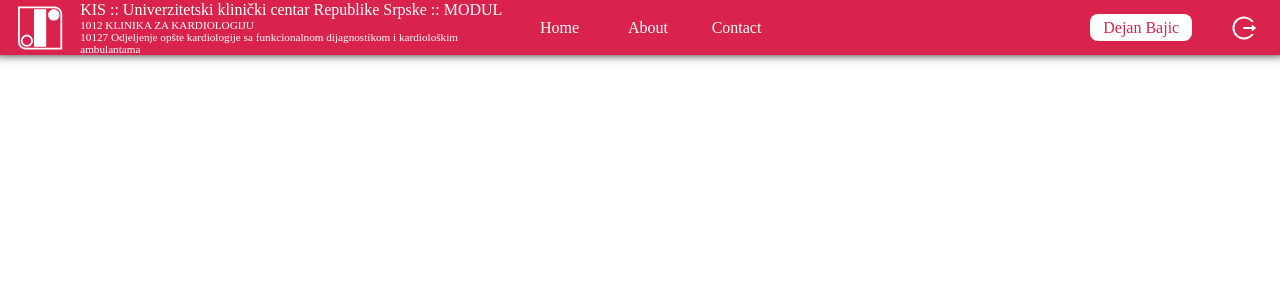
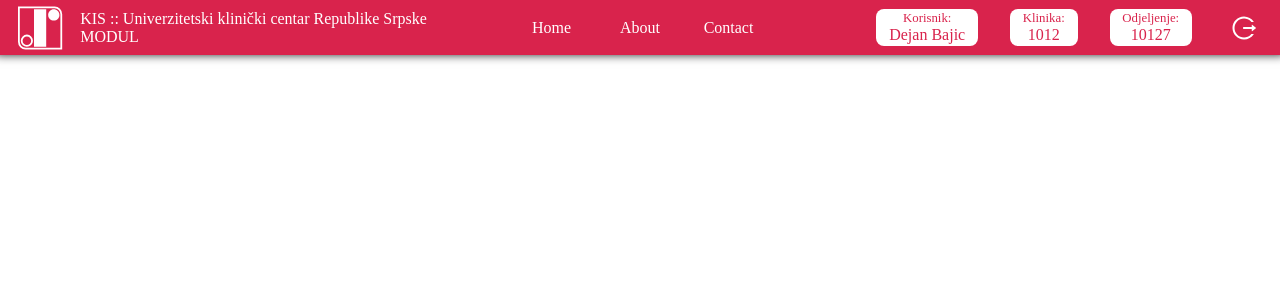
Before and after one commit to BlackAntZ/pocetna_postavka, a React (Vite) app: page / in a window 1280 px wide. Shown: the top 300 px of the page. Built offline with nearby package versions, Linux system fonts and the light colour scheme.

Commit message:
First commit

```diff
--- a/src/App.jsx
+++ b/src/App.jsx
@@ -1,8 +1,8 @@
 import Header from "./Header/Header.jsx";
-import Intro from "./Intro/Intro.jsx";
 import {useState} from "react";
 import {DeviceThemeContext} from "./store/device-theme-context.jsx";
 import { deviceType } from 'react-device-detect';
+import IntroAlt from "./Intro/IntroAlt.jsx";
 
 function App() {
   const [tema, setTema] = useState("light");
@@ -16,7 +16,8 @@ function App() {
 
   return (
     <DeviceThemeContext.Provider value={{deviceType: deviceType, theme: tema, setTheme: setTheme}}>
-      <Intro/>
+      <IntroAlt/>
+      {/*<Intro />*/}
 
       <Header otvoriProfil={otvoriProfil} setOtvoriProfil={setOtvoriProfil}/>
 
--- a/src/Header/Header.jsx
+++ b/src/Header/Header.jsx
@@ -5,6 +5,7 @@ import ProfileDrawer from "./ProfileDrawer.jsx";
 import PropTypes from "prop-types";
 import {LogoutOutlined, MenuOutlined} from "@ant-design/icons";
 import {DeviceThemeContext} from "../store/device-theme-context.jsx";
+import {Tooltip} from "antd";
 
 const Header = ({otvoriProfil, setOtvoriProfil}) => {
   const prviLink = useRef();
@@ -14,6 +15,7 @@ const Header = ({otvoriProfil, setOtvoriProfil}) => {
 
   const {deviceType} = useContext(DeviceThemeContext);
   const mobile = deviceType === 'mobile';
+  const tablet = deviceType === 'tablet';
 
   useEffect(() => {
     setMarkerPosition(prviLink.current?.offsetLeft);
@@ -24,21 +26,16 @@ const Header = ({otvoriProfil, setOtvoriProfil}) => {
   }
 
   return (
-    <header className={`${classes.header} ${classes.mobile}`}>
+    <header className={`${classes.header} ${mobile ? classes.mobile : ''} ${tablet ? classes.tablet : ''}`}>
       <div className={classes.logo_and_org}>
         <Logo/>
-        {!mobile ? <div className={classes.org_and_modul}>
+        {!mobile && !tablet ? <div className={classes.org_and_modul}>
           <span>
-            KIS :: Univerzitetski klinički centar Republike Srpske :: MODUL
+            KIS :: Univerzitetski klinički centar Republike Srpske
           </span>
-          <div className={classes.clinic}>
-            <span>
-              1012 KLINIKA ZA KARDIOLOGIJU
-            </span>
-            <span>
-              10127 Odjeljenje opšte kardiologije sa funkcionalnom dijagnostikom i kardiološkim ambulantama
-            </span>
-          </div>
+          <span>
+            MODUL
+          </span>
         </div> : null}
       </div>
 
@@ -50,11 +47,32 @@ const Header = ({otvoriProfil, setOtvoriProfil}) => {
           <div ref={marker} style={{left: `${markerPosition}px`}} className={classes.marker}></div> : null}
       </nav> : null}
 
-      {mobile ?  <MenuOutlined onClick={() => setOtvoriProfil(true)} className={classes.mobile_menu}/>  :
+      {mobile || tablet ?
+        <div className={classes.profile}>
+          <MenuOutlined onClick={() => setOtvoriProfil(true)} className={classes.mobile_menu}/>
+        </div> :
         <div className={classes.profile}>
 
-          <div className={classes.user} onClick={() => setOtvoriProfil(true)}>Dejan Bajic</div>
-          <LogoutOutlined className={classes.logout} />
+          <div className={classes.user} onClick={() => setOtvoriProfil(true)}>
+            <span>Korisnik:</span>
+            Dejan Bajic
+          </div>
+
+          <Tooltip placement="bottom" title={'KLINIKA ZA KARDIOLOGIJU'}>
+            <div className={classes.user}>
+              <span>Klinika:</span>
+              1012
+            </div>
+          </Tooltip>
+
+          <Tooltip placement="bottom"
+                   title={'Odjeljenje opšte kardiologije sa funkcionalnom dijagnostikom i kardiološkim ambulantama'}>
+            <div className={classes.user}>
+              <span>Odjeljenje:</span>
+              10127
+            </div>
+          </Tooltip>
+          <LogoutOutlined className={classes.logout}/>
         </div>}
 
       <ProfileDrawer open={otvoriProfil} onClose={() => setOtvoriProfil(false)}/>
--- a/src/Header/Header.module.css
+++ b/src/Header/Header.module.css
@@ -9,6 +9,10 @@
 
 .header.mobile {
   justify-content: space-between;
+}
+
+.tablet .logo_and_org {
+  width: 20%;
 }
 
 .logo_and_org {
@@ -25,8 +29,11 @@
   flex-direction: column;
 }
 
+.tablet .navigation {
+  width: 60%;
+}
+
 .navigation {
-  margin-left: 1rem;
   position: relative;
   display: flex;
   justify-content: center;
@@ -58,6 +65,10 @@
   filter: drop-shadow(0 5px 25px var(--color-gradient_alt-500));
 }
 
+.tablet .profile {
+  width: 20%;
+}
+
 .profile {
   height: 80%;
   width: 40%;
@@ -67,20 +78,14 @@
   gap: 2rem;
 }
 
-.clinic {
-  font-size: .7rem;
-  color: var(--color-secondary-500);
-  display: flex;
-  flex-direction: column;
-}
-
 .user {
   background-color: var(--logo-color);
   color: var(--color-primary-500);
   display: flex;
+  flex-direction: column;
   align-items: center;
   justify-content: center;
-  padding: .3rem .8rem;
+  padding: .1rem .8rem;
   border-radius: .5rem;
   cursor: pointer;
 }
@@ -89,7 +94,17 @@
   background-color: var(--logo-color-hover);
 }
 
-.profile .logout {
+.user > span {
+  font-size: .8rem;
+}
+
+.clinic {
+  font-size: .7rem;
+  color: var(--color-secondary-500);
+  display: flex;
+}
+
+.logout {
   padding: .5rem;
   font-size: 24px;
   color: var(--color-secondary-500);
@@ -97,7 +112,7 @@
   border-radius: .5rem;
 }
 
-.profile .logout:hover {
+.logout:hover {
   background-color: var(--color-gradient-600);
 }
 
--- a/src/Header/ProfileDrawer.jsx
+++ b/src/Header/ProfileDrawer.jsx
@@ -10,7 +10,7 @@ const ProfileDrawer = ({open, onClose}) => {
   const odabirTeme = useRef();
 
   const { deviceType, theme, setTheme } = useContext(DeviceThemeContext);
-  const mobile = deviceType === "mobile";
+  const mobile = deviceType === "mobile" || deviceType === 'tablet';
 
   const otvoriZatvoriOdairTeme = () => {
     odabirTeme.current?.classList.toggle(classes.active);
--- /dev/null
+++ b/src/Intro/IntroAlt.jsx
@@ -0,0 +1,52 @@
+import {useContext, useEffect} from 'react';
+import classes from "./IntroAlt.module.css";
+import {DeviceThemeContext} from "../store/device-theme-context.jsx";
+
+const Intro = () => {
+  const {deviceType} = useContext(DeviceThemeContext);
+  const mobile = deviceType === "mobile";
+
+  useEffect(() => {
+    setTimeout(() => {
+      const logo = document.getElementById('logo');
+      logo.classList.add(classes.fade);
+
+      const container = document.getElementById('container');
+      container.classList.add(classes.fade);
+    }, 1000)
+
+    setTimeout(() => {
+      const shapeOne = document.getElementById('Shape 1');
+      shapeOne.classList.add(classes.appear);
+
+      const shapeTwo = document.getElementById('Shape 3');
+      shapeTwo.classList.add(classes.appear);
+
+      const shapeThree = document.getElementById('Shape 4');
+      shapeThree.classList.add(classes.appear);
+
+      const shapeFour = document.getElementById('Shape 2');
+      shapeFour.classList.add(classes.appear);
+    }, 100)
+  }, []);
+
+  return (
+    <div id={'container'} className={classes.container}>
+      <div id={'logo'} className={classes.text_container}>
+        <svg viewBox="0 0 1080 986" className={classes.logo}>
+          <path id="Shape 1" className={classes.fill} d="m403 72.9h274v841h-274z"/>
+          <path id="Shape 3" className={classes.fill}
+                d="m846.9 325c-69.7 0-126.1-56.3-126.1-126.1 0-69.7 56.4-126.1 126.1-126.1 69.7 0 126.1 56.4 126.1 126.1 0 69.8-56.4 126.1-126.1 126.1z"/>
+          <path id="Shape 4" className={`${classes.stroke} ${classes.stroke1}`}
+                d="m243.6 893.1c-64.2 0-116.1-51.9-116.1-116.1 0-64.2 51.9-116.1 116.1-116.1 64.2 0 116.1 51.9 116.1 116.1 0 64.2-51.9 116.1-116.1 116.1z"/>
+          <path id="Shape 2" className={classes.stroke}
+                d="m65 33h800c82.8 0 150 67.2 150 150v770h-800c-82.8 0-150-67.2-150-150z"/>
+        </svg>
+
+        <h2 className={`${classes.logo_animation} ${classes.logo_animation_mobile}`} data-text={"Računari"}>Računari</h2>
+      </div>
+    </div>
+  );
+};
+
+export default Intro;
--- /dev/null
+++ b/src/Intro/IntroAlt.module.css
@@ -0,0 +1,105 @@
+.container {
+  height: 100vh;
+  width: 100%;
+  background-color: #0f1219;
+  z-index: 1;
+  position: fixed;
+  left: 0;
+  top: 0;
+  transition: 1s;
+}
+
+.container.fade {
+  top: -100vh;
+}
+
+.text_container {
+  display: flex;
+  flex-direction: column;
+  align-items: center;
+  gap: 5rem;
+  position: absolute;
+  height: 50vh;
+  top: 50%;
+  left: 50%;
+  transform: translate(-50%, -50%);
+  opacity: 1;
+  transition: .5s opacity, .5s top;
+}
+
+.text_container.fade {
+  top: 20%;
+  opacity: 0;
+}
+
+.logo {
+  height: 100%;
+}
+
+.fill {
+  fill: #08f9ff;
+  position: relative;
+  fill-opacity: 0;
+  transition: 1s fill-opacity;
+}
+
+.fill.appear {
+  fill-opacity: 1;
+}
+
+.stroke {
+  fill: none;
+  stroke: #08f9ff;
+  stroke-width: 40;
+  stroke-opacity: 0;
+  transition: 1s stroke-opacity;
+}
+
+.stroke1 {
+  stroke-dasharray: 730;
+  stroke-dashoffset: 730;
+  transition: .8s stroke-dashoffset;
+}
+
+.stroke.appear {
+  stroke-dashoffset: 0;
+  stroke-opacity: 1;
+}
+
+.logo_animation {
+  position: relative;
+  margin: 0;
+  padding: 0;
+  font-size: 6rem;
+  color: #0f1219;
+  -webkit-text-stroke: .2rem rgba(255, 255, 255, 0.2);
+}
+
+.logo_animation_mobile {
+  font-size: 4rem;
+}
+
+.logo_animation:before {
+  content: attr(data-text);
+  position: absolute;
+  top: 0;
+  left: 0;
+  width: 100%;
+  height: 100%;
+  color: #08f9ff;
+  -webkit-text-stroke: 0 #0e3732;
+  border-right: 2px solid #0f1219;
+  overflow: hidden;
+  animation: animate 1s linear 1;
+}
+
+@keyframes animate {
+  0%, 10% {
+    width: 0;
+    border-right: 2px solid #08f9ff;
+  }
+  90%, 100% {
+    width: 100%;
+    border-color: #0f1219;
+  }
+}
```
